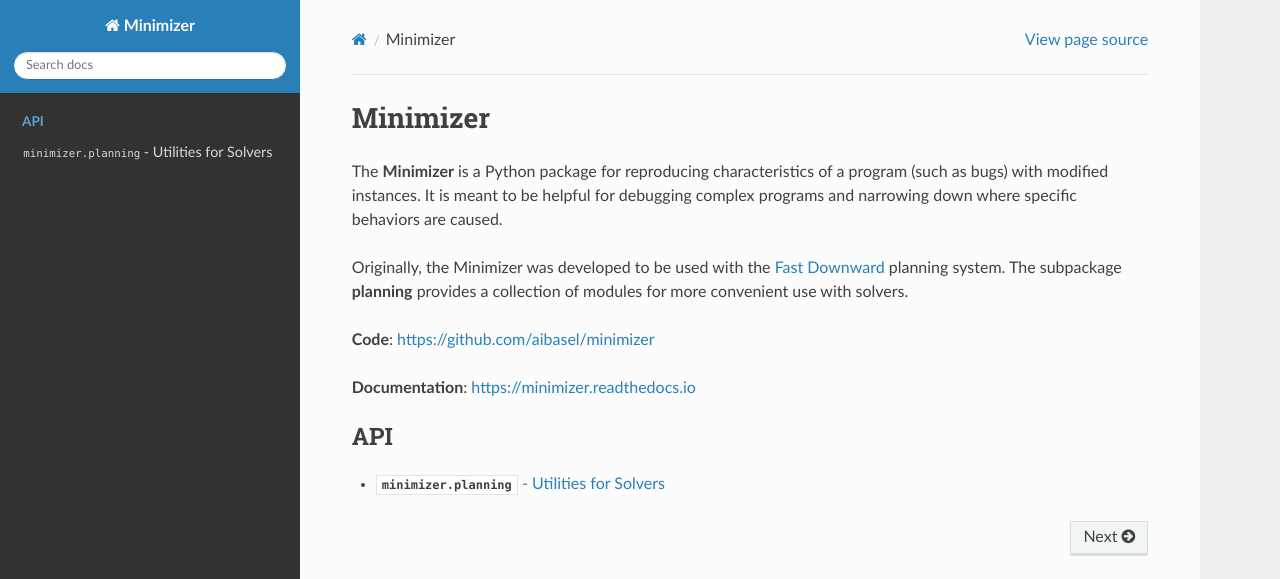
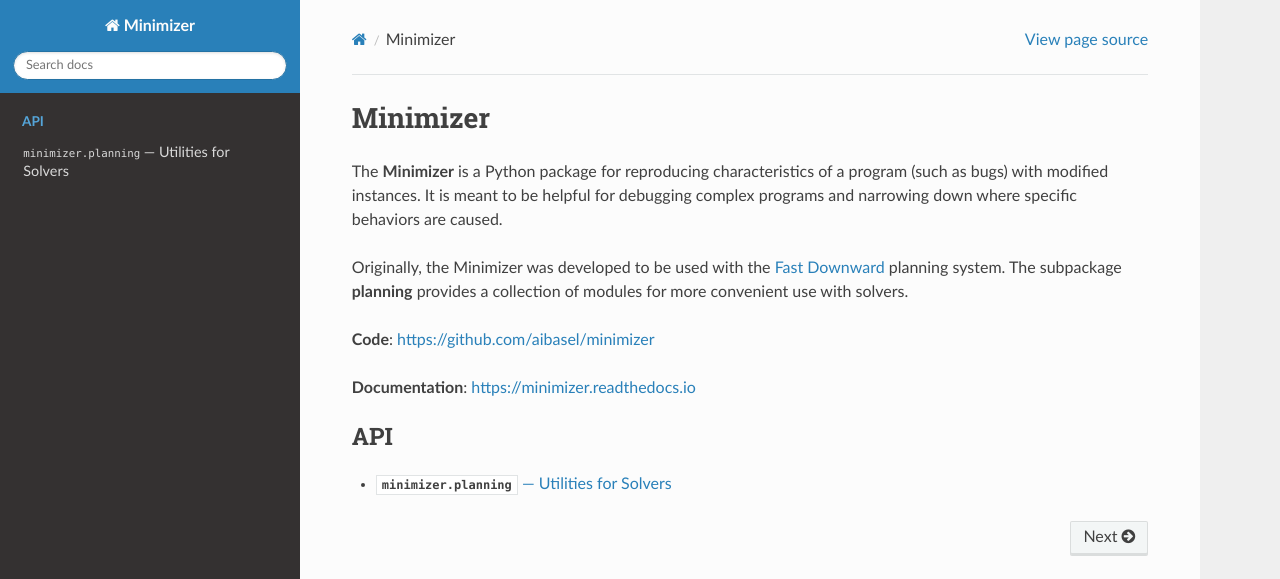
Before and after one commit to aibasel/machetli, a Sphinx documentation site: the page built from docs/index.rst, in a window 1280 px wide. Shown: the top 579 px of the page. Built offline with Sphinx 7.4.7 and the Read the Docs theme 2.0.0, drawn with Linux system fonts in a browser that asks for light colours.

Commit message:
[documentation] Make line in title longer.

```diff
--- a/docs/minimizer.planning.rst
+++ b/docs/minimizer.planning.rst
@@ -1,5 +1,5 @@
 ===================================================
-:mod:`minimizer.planning` - Utilities for Solvers
+:mod:`minimizer.planning` --- Utilities for Solvers
 ===================================================
 
 .. automodule:: minimizer.planning.auxiliary
```
